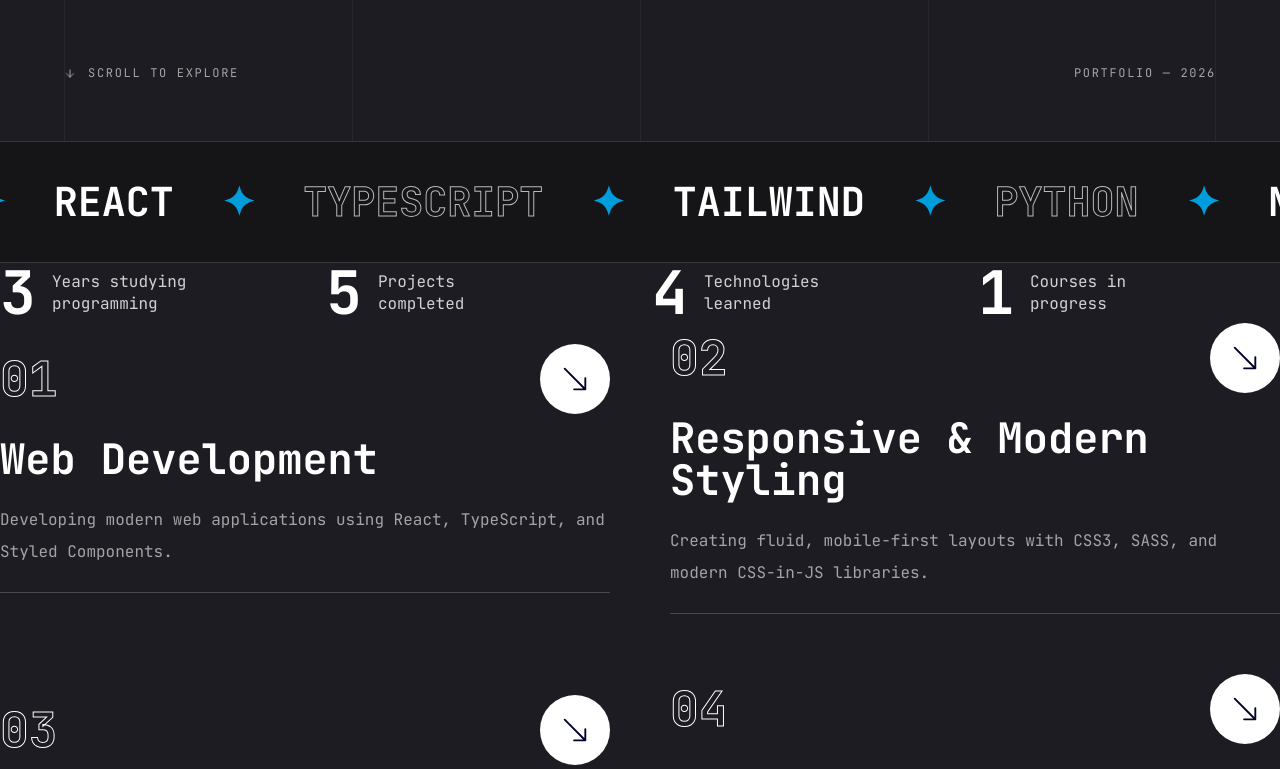
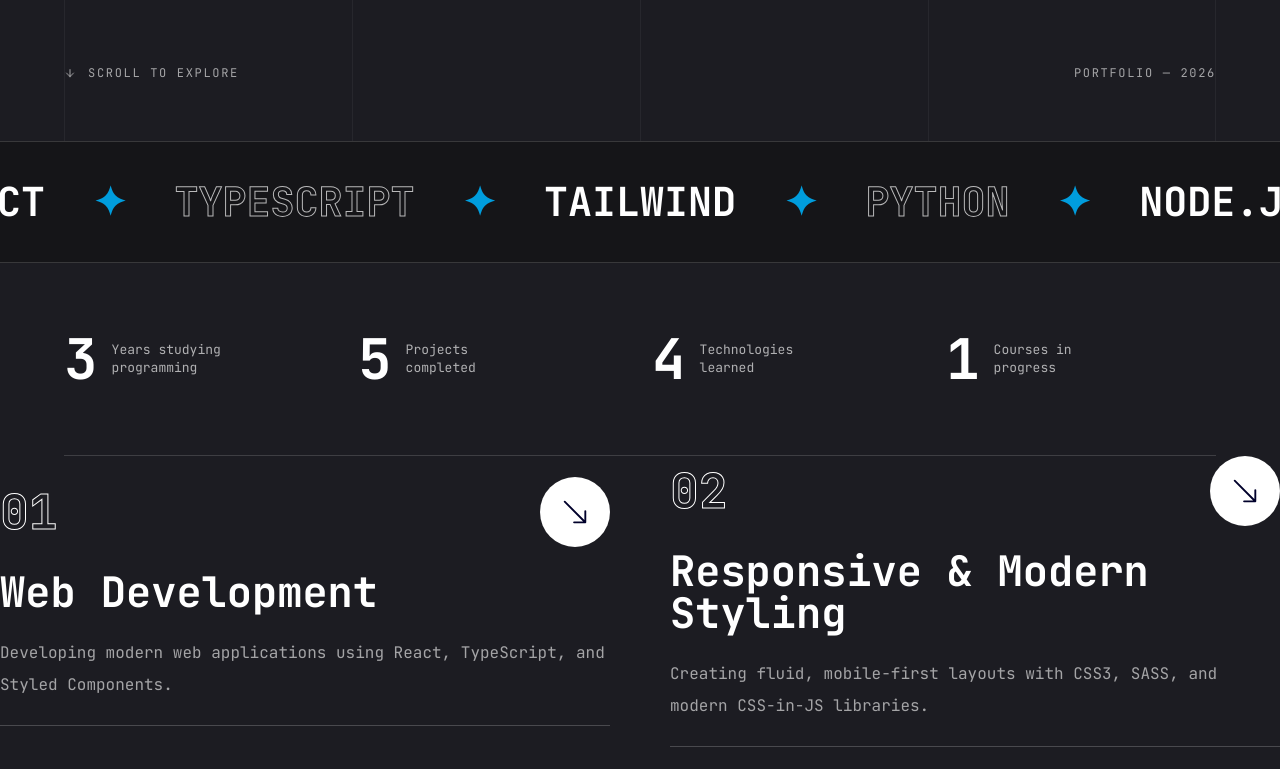
Before and after one commit to Dot010/personal-portfolio, a Next.js app: page / in a window 1280 px wide. Shown: the part 777-1546 px from the top of the page. Built offline with nearby package versions, Linux system fonts and the light colour scheme; a web font is replaced by a local one.

Commit message:
refactor(stats): restyle the stats row and count up with gsap

```diff
--- a/components/common/Stats.tsx
+++ b/components/common/Stats.tsx
@@ -1,33 +1,54 @@
 "use client";
 
-import CountUp from "react-countup";
+import { useRef } from "react";
 
 import { stats } from "@/data/stats";
+import { gsap, useGSAP } from "@/lib/gsap";
 
 const Stats = () => {
-    return <section className="pt-4 pb-12 xl:pt-0 xl:pb-0">
-        <div className="container mx-auto">
-            <div className="flex flex-wrap gap-6 max-w-[80vw] mx-auto xl:max-w-none">
-                {stats.map((item, index )=> {
-                    return (
-                        <div
-                            className="flex-1 flex gap-4 items-center justify-center xl:justify-start"
-                            key={index}>
-                            <CountUp
-                                end={item.num}
-                                duration={5}
-                                delay={0.5}
-                                className="text-4xl xl:text-6xl
-                        font-extrabold" />
-                            <p className={`${item.text.length < 15 ? "max-w-25" : "max-w-37.5"}
-                                leading-snug text-white/80`}>
-                                {item.text}</p>
-                        </div>
-                    )
-                })}
-</div>
-        </div>
-    </section>
-}
+  const root = useRef<HTMLDivElement>(null);
 
-export default Stats
+  // Count each number up from zero the first time the row scrolls into view.
+  useGSAP(
+    () => {
+      const mm = gsap.matchMedia();
+      mm.add("(prefers-reduced-motion: no-preference)", () => {
+        root.current?.querySelectorAll<HTMLElement>("[data-count]").forEach((el) => {
+          const end = Number(el.dataset.count);
+          const counter = { value: 0 };
+          gsap.to(counter, {
+            value: end,
+            duration: 1.6,
+            ease: "power2.out",
+            scrollTrigger: { trigger: root.current, start: "top 90%", once: true },
+            onStart: () => {
+              el.textContent = "0";
+            },
+            onUpdate: () => {
+              el.textContent = String(Math.round(counter.value));
+            },
+          });
+        });
+      });
+      return () => mm.revert();
+    },
+    { scope: root },
+  );
+
+  return (
+    <div ref={root} className="wrap">
+      <ul className="grid grid-cols-[repeat(auto-fit,minmax(200px,1fr))] gap-6 border-b border-white/15 py-10">
+        {stats.map((item) => (
+          <li key={item.text} className="flex items-center gap-3.5">
+            <b data-count={item.num} className="min-w-[1ch] font-display text-[56px] font-extrabold tabular-nums">
+              {item.num}
+            </b>
+            <span className="max-w-[14ch] text-[13px] leading-snug text-white/65">{item.text}</span>
+          </li>
+        ))}
+      </ul>
+    </div>
+  );
+};
+
+export default Stats;
```
